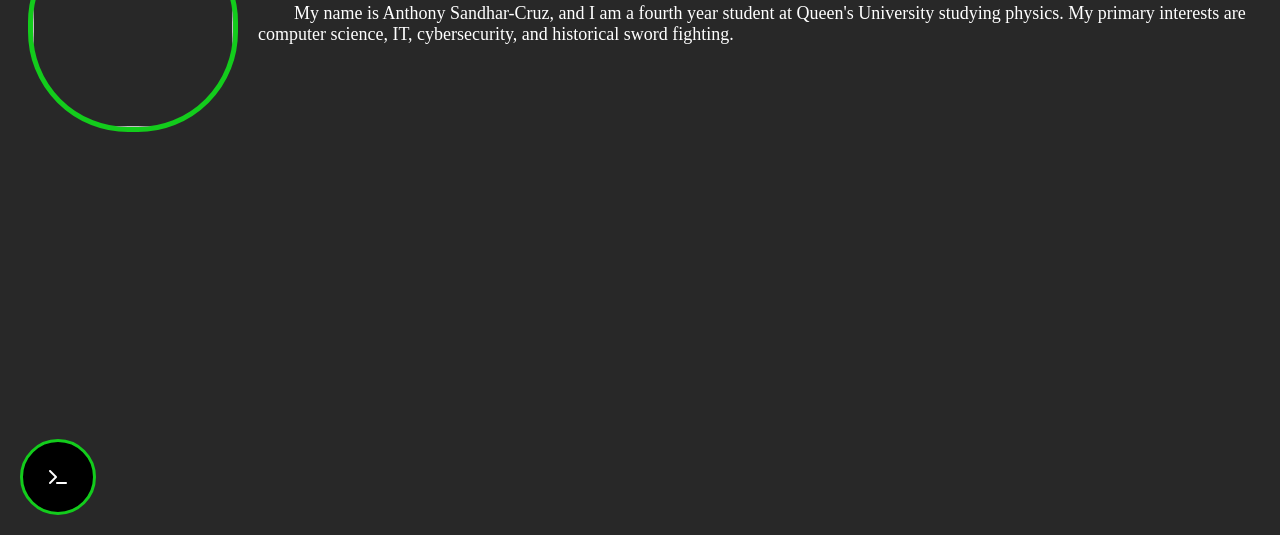
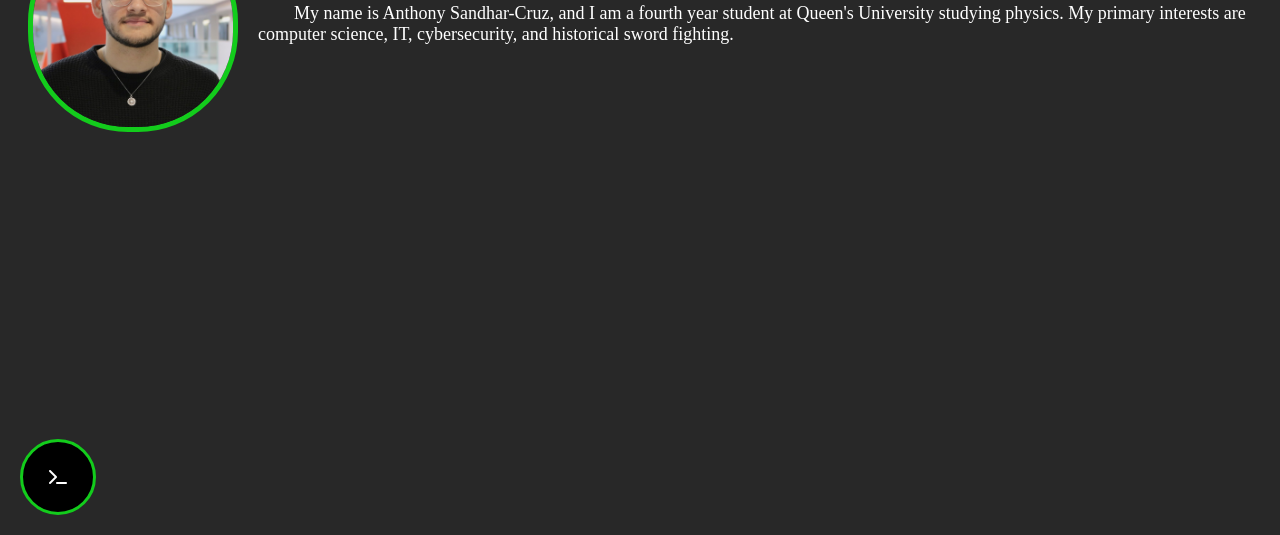
Before and after one commit to AnthonySandhar-Cruz/AnthonySandhar-Cruz.github.io, a plain HTML site: page about.html in a window 1280 px wide. Shown: the part 265-800 px from the top of the page. Drawn offline with Linux system fonts and the light colour scheme.

Commit message:
Update image path

```diff
--- a/about.html
+++ b/about.html
@@ -44,7 +44,7 @@
     </div>
     </div>
     <script src="popup.js"></script>
-    <img id="me_img" src="images/AnthonySandhar-Cruz3.jpg" />
+    <img id="me_img" src="AnthonySandhar-Cruz3.jpg" />
     <h1 id="about_me">About Me</h1>
     <p id="about_text1">
       My name is Anthony Sandhar-Cruz, and I am a fourth year student at Queen's
```
